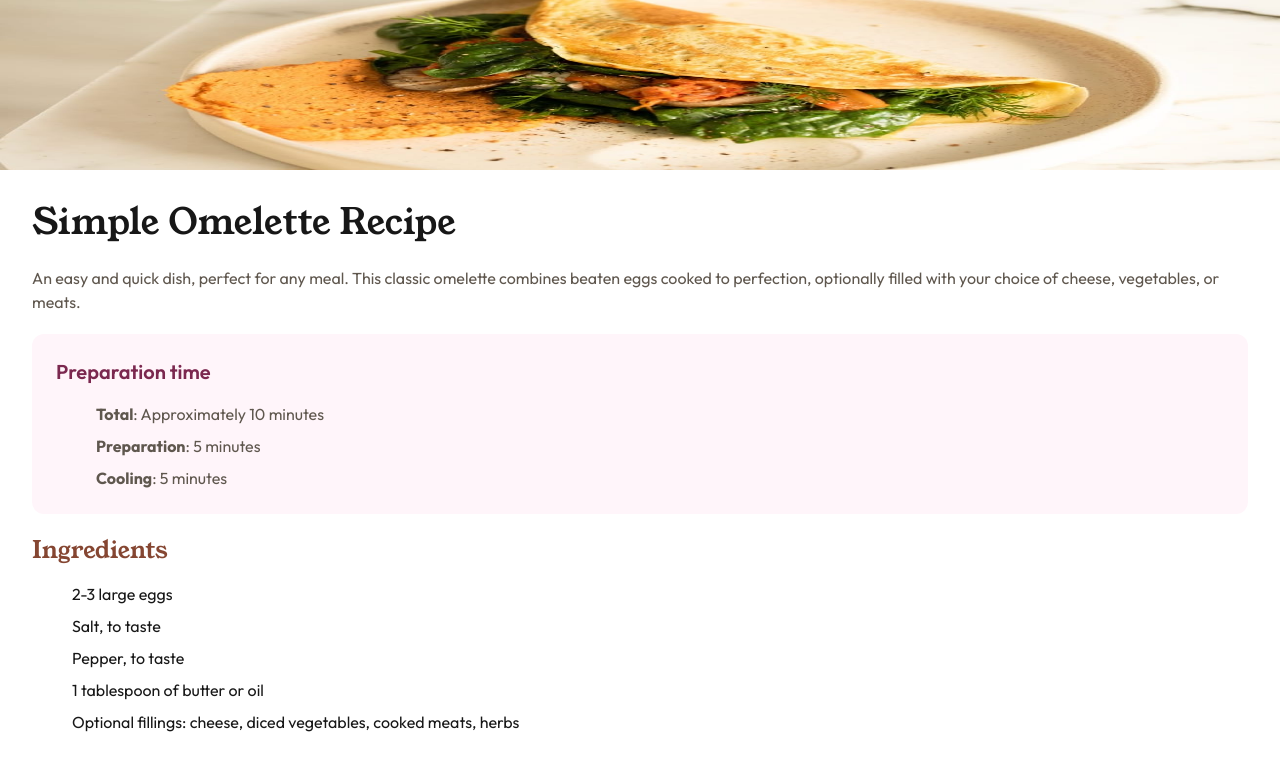
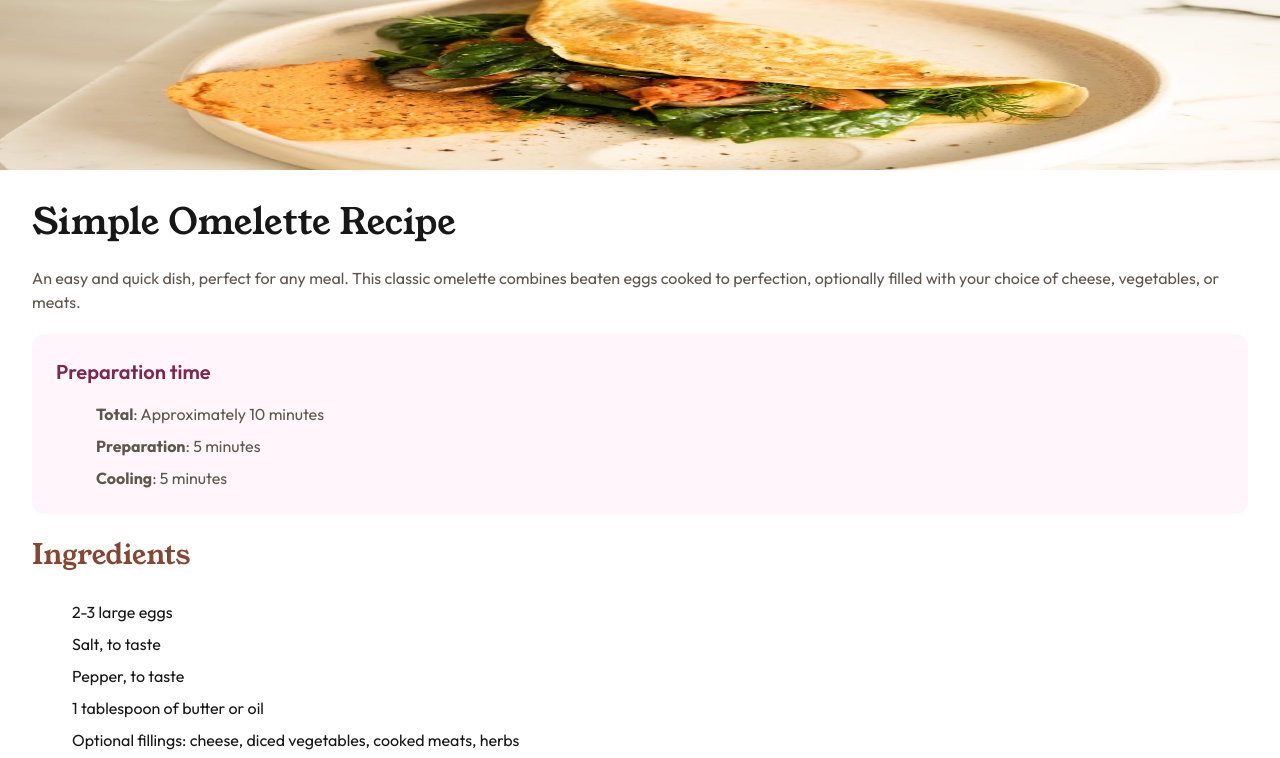
Before and after one commit to BlonoBuccellati/fm-recipe-page, a Next.js app: page / in a window 1280 px wide. Shown: the top 758 px of the page. Built offline with nearby package versions, Linux system fonts and the light colour scheme.

Commit message:
style(Ingredients):Ingredientsのスタイルを修正

```diff
--- a/src/app/page.tsx
+++ b/src/app/page.tsx
@@ -39,8 +39,8 @@ export default function Home() {
           </ul>
         </div>
         {/* Ingredients */}
-        <div className='flex flex-col gap-4'>
-          <h2 className='text-Brown-800 font-young text-2xl'>Ingredients</h2>
+        <div className='flex flex-col gap-6'>
+          <h2 className='text-Brown-800 font-young text-[28px]'>Ingredients</h2>
           <ul className='flex flex-col gap-2 marker:text-Brown-800 list-inside'>
             <UlListItem>2-3 large eggs</UlListItem>
             <UlListItem>Salt, to taste</UlListItem>
```
